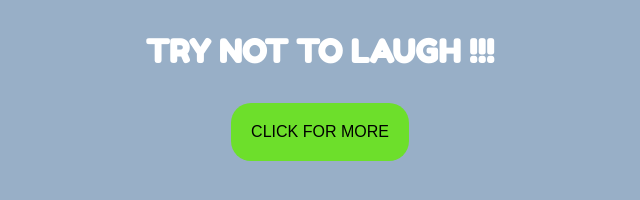
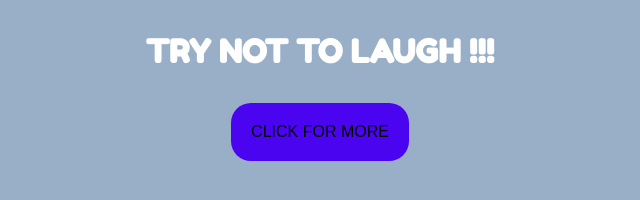
Before and after one commit to LeilaniMigisi/Dad-jokes, a plain HTML site: page index.html in a window 1280 px wide. Shown: the whole page, without its empty margins (320-960 px from the left). Drawn offline with Linux system fonts and the light colour scheme; no server answers; files whose address does not match are found by name.

Commit message:
Changed color of button

```diff
--- a/main.css
+++ b/main.css
@@ -14,7 +14,7 @@ h3{
 button{
     outline: none;
     border: none;
-    background: rgb(109, 223, 43);
+    background: rgb(75, 4, 240);
     padding: 20px;
     border-radius: 20px;
     font-size: 1rem;
```
